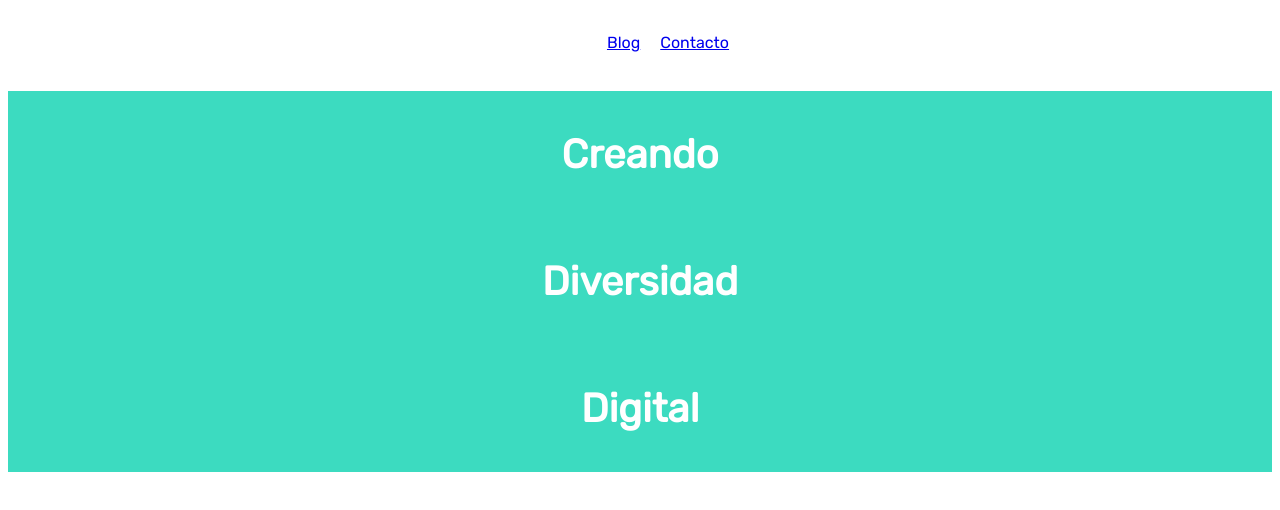
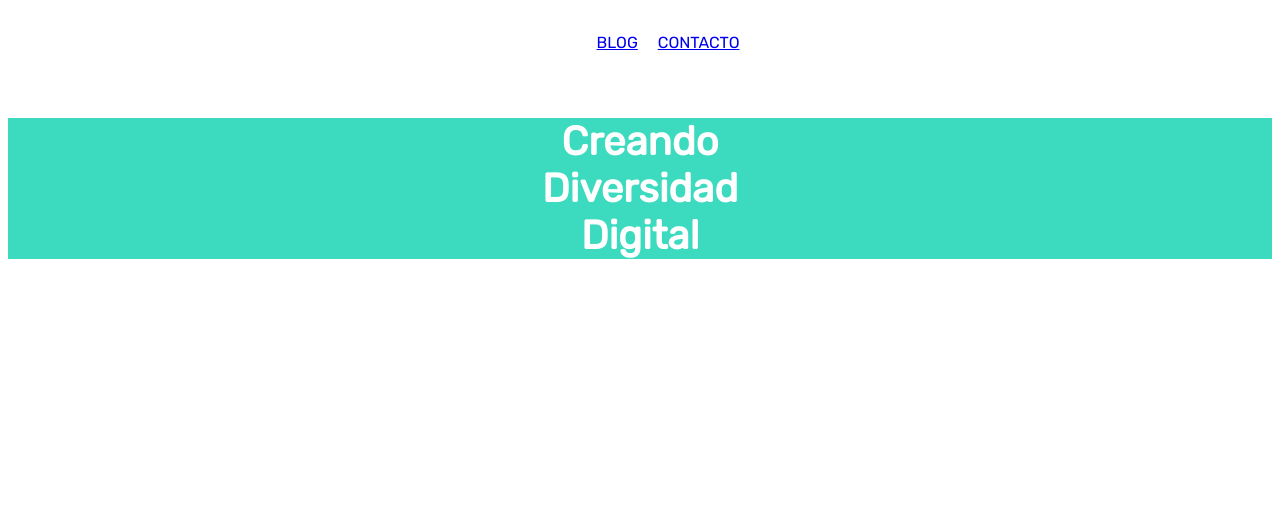
Before and after one commit to Adalab/modulo-1-evaluacion-intermedia-marina-fp, a plain HTML site: page index.html in a window 1280 px wide. Shown: the part 72-582 px from the top of the page. Drawn offline with Linux system fonts and the light colour scheme.

Commit message:
add font changes in main

```diff
--- a/index.html
+++ b/index.html
@@ -38,11 +38,11 @@
       </div>
     </header>
     <main class="main-content">
-      <div class="content">
-        <p class="text-line">Creando</p>
-        <p class="text-line">Diversidad</p>
-        <p class="text-line">Digital</p>
-      </div>
+      <h1 class="content">
+        <span class="text-line">Creando</span>
+        <span class="text-line">diversidad</span>
+        <span class="text-line">digital</span>
+      </h1>
     </main>
   </body>
 </html>
--- a/styles/main.css
+++ b/styles/main.css
@@ -1,7 +1,7 @@
 */ {
   margin: 0;
   padding: 0;
-  border: 0;
+  box-sizing: border-box;
   font-size: 100%;
   font: inherit;
 }
@@ -9,12 +9,14 @@
 .body {
   width: max-content;
   display: block;
+  font-family: "Rubik", sans-serif;
 }
 .header {
   width: 100vw;
   display: flex;
   flex-direction: column;
   align-items: center;
+  font-family: "Rubik", sans-serif;
 }
 
 .logo-box {
@@ -47,8 +49,7 @@
 
 .blog {
   display: inline;
-  font-family: "Rubik", sans-serif;
-  text-transform: capitalize;
+  text-transform: uppercase;
   box-sizing: border-box;
   border: 10px;
   padding: 10px;
@@ -56,8 +57,7 @@
 }
 .contact {
   display: inline;
-  font-family: "Rubik", sans-serif;
-  text-transform: capitalize;
+  text-transform: uppercase;
   box-sizing: border-box;
   border: 10px;
   padding: 10px;
@@ -66,29 +66,29 @@
 
 .main-content {
   height: 100vw;
+  font-family: "Rubik", sans-serif;
 }
 .content {
-  font-family: "Rubik", sans-serif;
+  color: #ffffff;
   display: flex;
   flex-direction: column;
   align-items: center;
   justify-content: center;
   background-color: #3cdbc0;
+  font-size: 30px;
 }
 
 .text-line {
-  color: #ffffff;
-  font-size: 30px;
   font-weight: 600;
   display: inline;
+  text-transform: capitalize;
 }
 
 @media all and (min-width: 768px) {
   .header {
-    display: flex;
     justify-content: space-between;
   }
-  .text-line {
+  .content {
     font-size: 40px;
   }
 }
```
